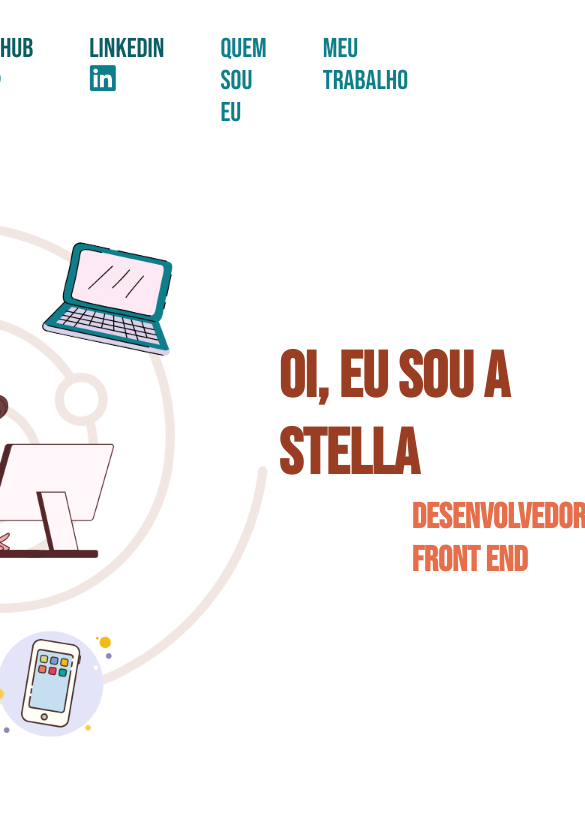
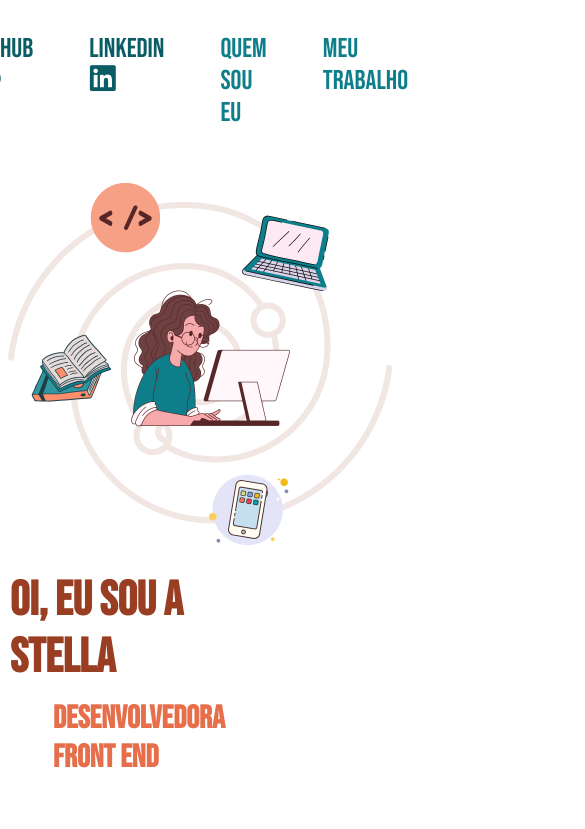
Before and after one commit to Stellazen/StellaPortfolio, a plain HTML site: page index.html in a window 390 px wide. Shown: the top 829 px of the page, 585 px wide, since content can reach past the window. Drawn offline with nearby package versions, Linux system fonts and the light colour scheme.

Commit message:
inicio de media query

```diff
--- a/estilos/style.css
+++ b/estilos/style.css
@@ -29,6 +29,8 @@ body{
     background-color: white;
 }
 
+/* HEADER */
+
 .menina{
     width: 600px;
     display: block;
@@ -48,12 +50,8 @@ li{
     color: var(--verde);
     font-size: 1.7em;
     padding: 3px;
+    cursor: pointer;
     transition: 0.5s;
-}
-
-li:hover{
-    color: #E66E4A;
-    cursor: pointer;
 }
 
 a{
@@ -95,11 +93,15 @@ a:hover{
     font-size: 1.1em;
     padding: 3px;
     color: #E66E4A;
+    transition: 0.5s ease-in-out;
 }
 
 .titulo-nome{
    color: #993E22;
+   transition: 0.5s ease-in-out;
 }
+
+/* MAIN */
 
 .titulo-3{
     font-size: 3em;
@@ -134,6 +136,7 @@ a:hover{
 .foto-stella{
     width: 400px;
     margin-left: 80px;
+    transition: 0.5s ease-in-out;
 }
 
 .trabalhos{
--- a/index.html
+++ b/index.html
@@ -8,23 +8,23 @@
     <meta name="description" content="Portfólio Desenvolvedora Stella Zen e meus principais trabalhos">
     <link rel="shortcut icon" href="imagens/favicon.png" type="image/x-icon">
 
+    <link rel="stylesheet" href="estilos/style.css">
+    <link rel="stylesheet" href="mediaquery.css">
+    <script src="app.js" defer></script>
+
     <!--dev icons usados nessa página:-->
     <link rel="stylesheet" href="https://cdn.jsdelivr.net/gh/devicons/devicon@v2.15.1/devicon.min.css">
 
-    <link rel="stylesheet" href="estilos/style.css">
-    <script src="app.js" defer></script>
 </head>
 <body>
     <header>
         <!-- <div class="banner">imagem aqui</div>-->
         <nav class="nav">
             <ul>
-                <li><a href="https://github.com/StellaZen" target="_blank">Github</a>
-                    <i class="devicon-github-original"></i>
-                  </li>
-                <li><a href="https://www.linkedin.com/in/stella-zen-690569197/" target="_blank">LinkedIn</a>
-                    <i class="devicon-linkedin-plain"></i>
-                  </li>
+                <li><a href="https://github.com/StellaZen" target="_blank">Github <i class="devicon-github-original"></i></a>
+                </li>
+                <li><a href="https://www.linkedin.com/in/stella-zen-690569197/" target="_blank">LinkedIn <i class="devicon-linkedin-plain"></i></a>
+                </li>
                 <li onclick="rolar()">Quem sou eu</li>
                 <li onclick="trabalho()">Meu Trabalho</li>
             </ul>
--- /dev/null
+++ b/mediaquery.css
@@ -0,0 +1,40 @@
+@charset "UTF-8";
+
+@media (max-width: 992px){
+    .menina{
+        width: 400px;
+    }
+
+    .titulo-nome{
+        font-size: 1.5em;
+    }
+
+    .titulo-dev{
+        font-size: 1em;
+    }
+
+    .foto-stella{
+        width: 200px;
+    }
+}
+
+@media (max-width: 768px){
+    .header{
+        display: flex;
+        flex-direction: column;
+    }
+
+    .titulo{
+        display: flex;
+        flex-direction: column;
+    }
+
+    .titulo-nome{
+        margin: 10px;
+    }
+
+    .titulo-dev{
+        margin: 10px;
+        margin-left: 50px;
+    }
+}
```
